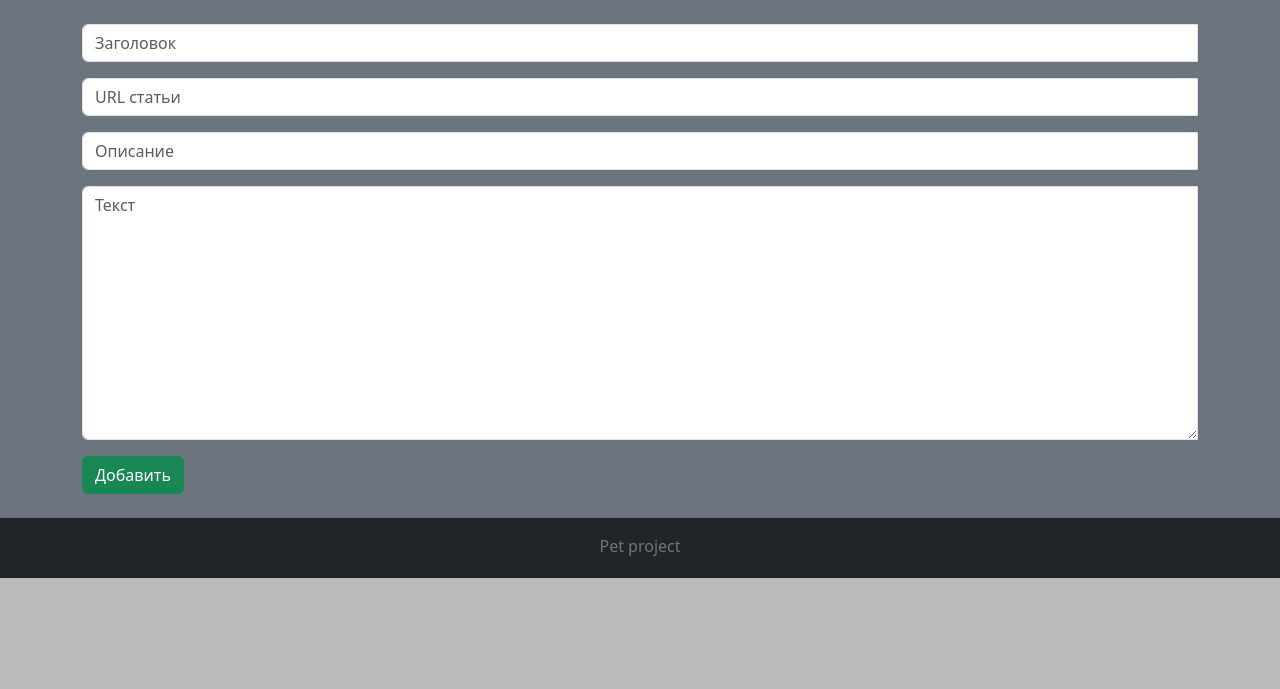
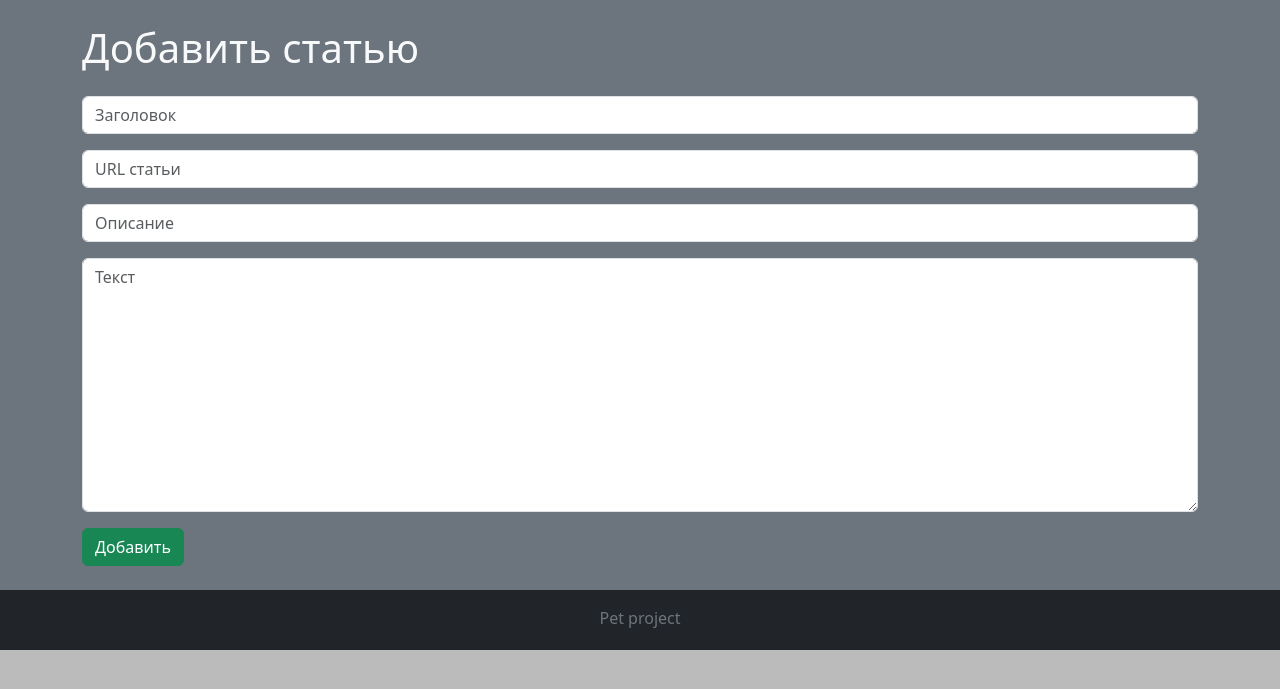
Before and after one commit to Flayzex/first_blog, a Django app: page /addarticle/ in a window 1280 px wide. Shown: the part 82-771 px from the top of the page. Run offline with Django 4.2, Linux system fonts and the light colour scheme; the visitor is signed in with stand-in values (Sample User, id 1); some libraries are stand-ins or nearby versions.

Commit message:
Refactor error messages

```diff
--- a/blog/articles/templates/articles/addarticle.html
+++ b/blog/articles/templates/articles/addarticle.html
@@ -2,16 +2,15 @@
 
 {% block content %}
 
+<h1 class="mb-4">{{ title }}</h1>
 <form action="{% url 'add_article' %}" method="post" enctype="multipart/form-data">
     {% csrf_token %}
 
-    <div class="invalid-feedback">{{ form.non_fields_errors }}</div>
+   {{ form.non_fields_errors }}
 
     {% for f in form %}
-        <div class="input-group mb-3">
-        {{ f }}
-        <div class="invalid-feedback">{{ f.errors }}</div>
-    </div>
+        <div class="input-group">{{ f }}</div>
+        <div class="mb-3">{{ f.errors }}</div>
     {% endfor %}
 
     <button type="submit" class="btn btn-success">Добавить</button>
```
